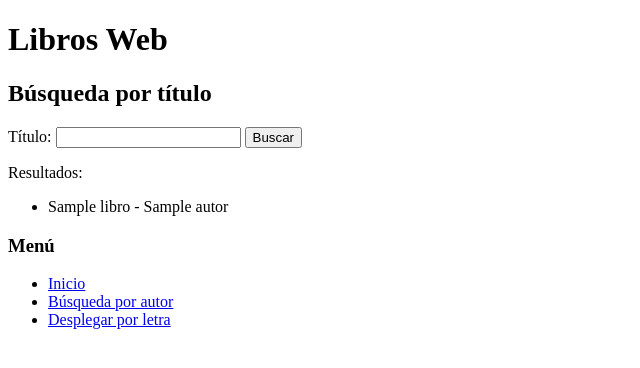
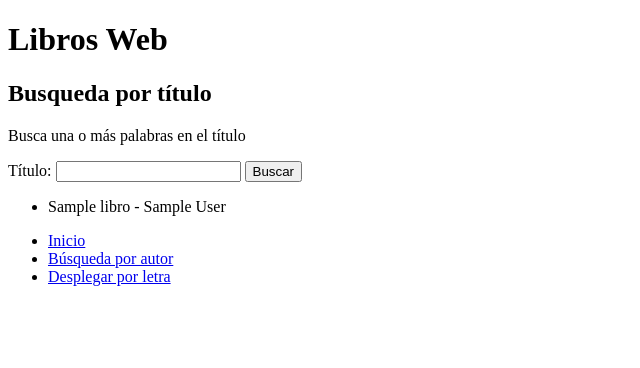
Before and after one commit to fdcirettg/curso_ds4, a Flask app: template libros_web/templates/titulo.html in a window 1280 px wide. Shown: the top 368 px of the page, without its empty margins (0-640 px from the left). Run offline with Flask 3, Linux system fonts and the light colour scheme; the template is opened without the code that fills it: most values are stand-ins (such as "Sample title", 1, 10 or a date in 2020).

Commit message:
Búsqueda por título en app web ya funciona

```diff
--- a/libros_web/app.py
+++ b/libros_web/app.py
@@ -14,12 +14,16 @@ def inicio():
     ''' Página de inicio de la aplicación '''
     return render_template('index.html')
 
-@app.route('/titulo', methods=['GET','POST'])
+@app.route('/titulo', methods =['GET','POST'])
 def busqueda_titulo():
     ''' Página de búsqueda por título '''
-    titulo = request.form['titulo']
-    resultado = fn.busca_en_diccionario(diccionario_titulos, titulo)
-    return render_template('resultado.html', lista_libros=resultado)
+    resultado = []
+    if request.method == 'POST':
+        titulo = request.form['titulo']
+        resultado = fn.busca_en_diccionario(diccionario_titulos, titulo)
+        print(titulo)
+        print(resultado)
+    return render_template('titulo.html', lista_libros=resultado)
 
 if __name__ == '__main__':
     app.run(debug=True)
--- a/libros_web/templates/titulo.html
+++ b/libros_web/templates/titulo.html
@@ -6,19 +6,18 @@
     </head>
     <body>
         <h1>Libros Web</h1>
-    <h2>Búsqueda por título</h2>
+        <h2>Busqueda por título</h2>
+        <p>Busca una o más palabras en el título</p>
         <form action="/titulo" method="post">
             <label for="titulo">Título:</label>
-        <input type="text" id="titulo" name="titulo">
+            <input type="text" name="titulo" id="titulo">
             <input type="submit" value="Buscar">
         </form>
-    <p>Resultados:</p>
         <ul>
             {% for libro in lista_libros %}
-            <li>{{ libro.titulo }} - {{ libro.autor }}</li>
+                <li>{{ libro.title }} - {{libro.author}}</li>
             {% endfor %}
         </ul>
-    <h3>Menú</h3>
         <ul>
             <li><a href="/">Inicio</a></li>
             <li><a href="/autor">Búsqueda por autor</a></li>
```
Also changed, not shown: libros_web/templates/index.html (indentation only). Lines whose indentation alone changed are shown as unchanged.
